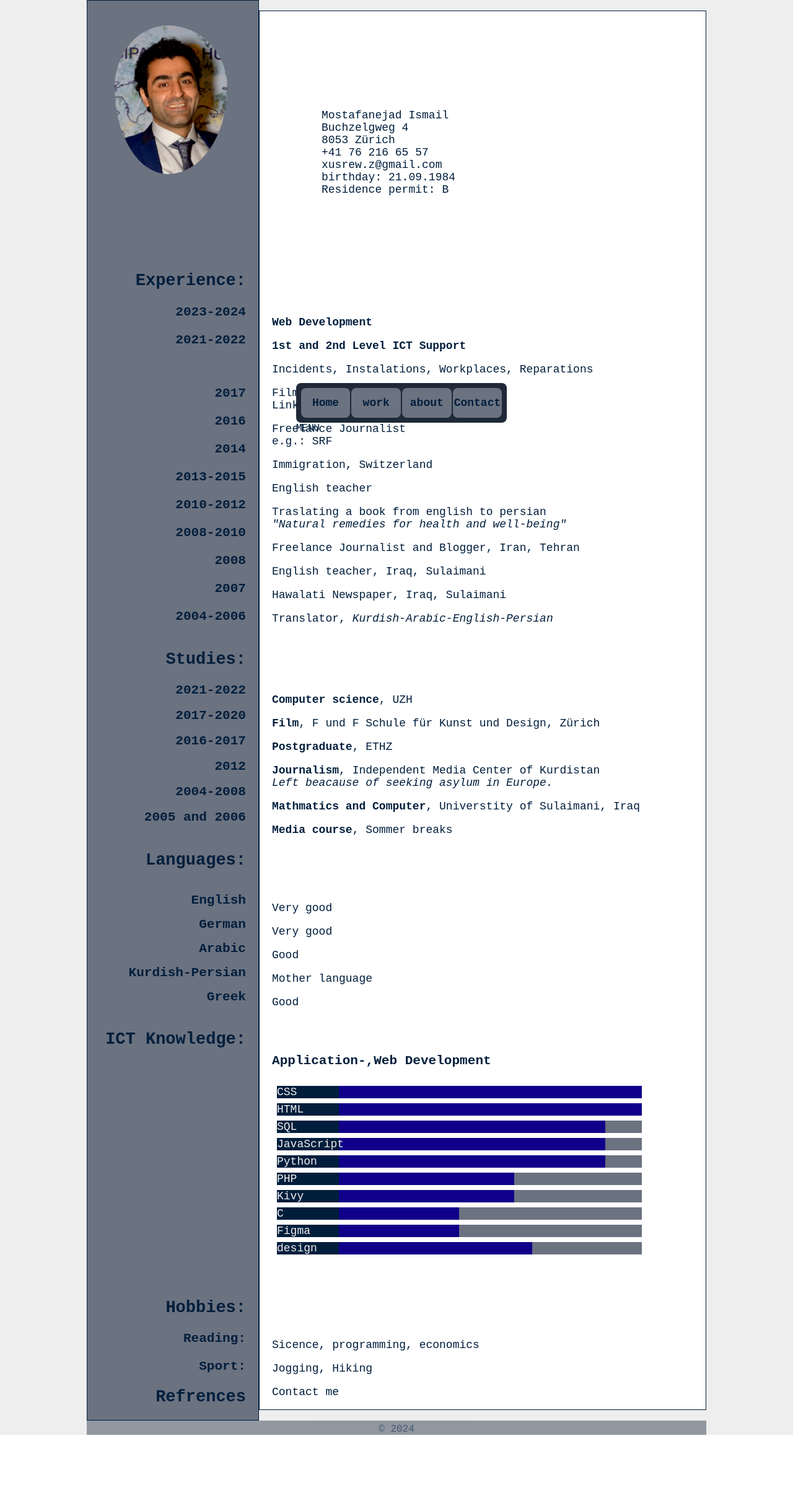
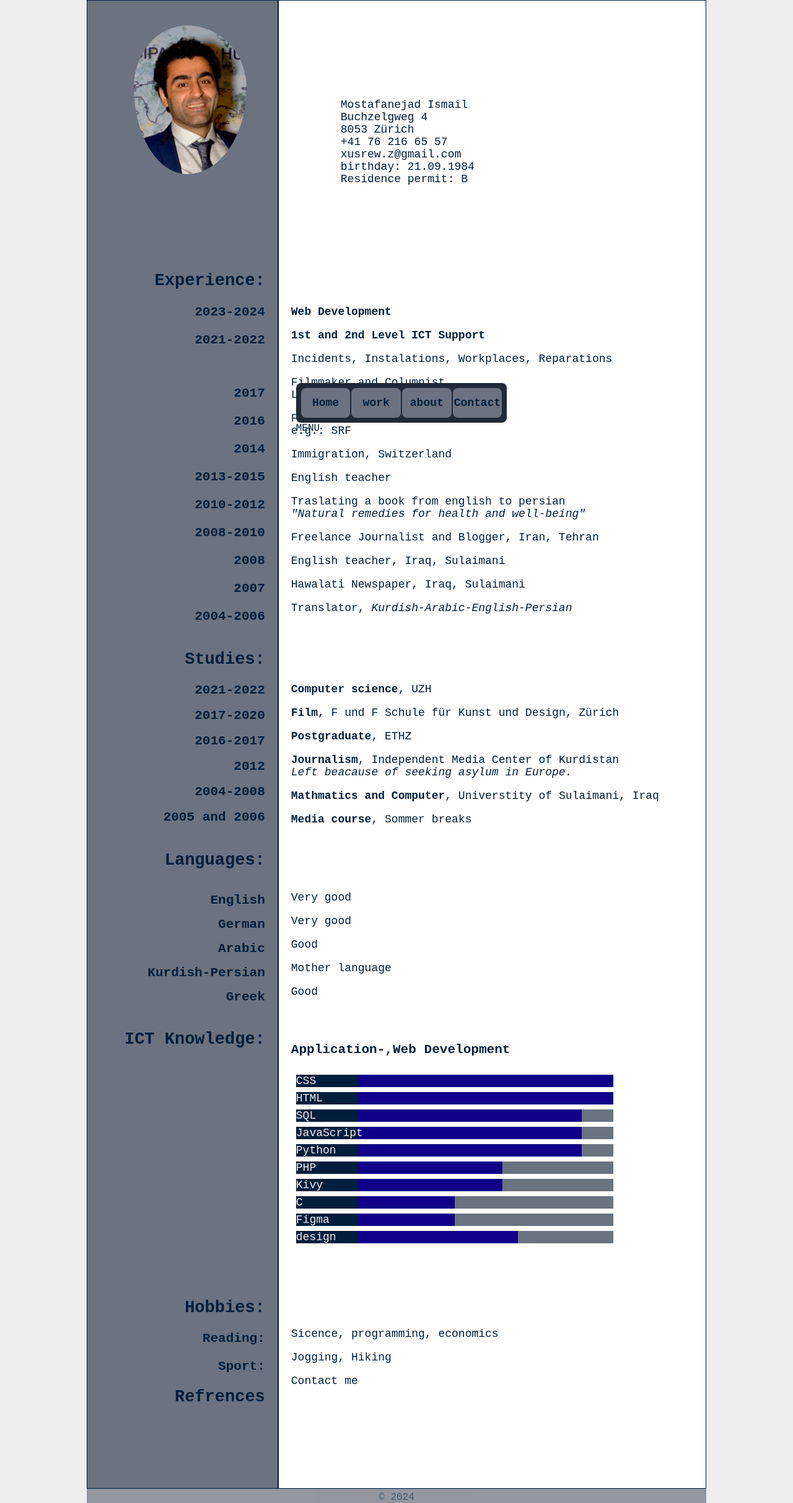
Before and after one commit to Ari-Ario/portfolio, a PHP site: page /www/public/cv/cv.php in a window 1280 px wide. Shown: the part 118-2543 px from the top of the page at 62% size. Before the commit the page ends 2433 px from the top, so only its background shows below. Run offline with PHP 8.4, Linux system fonts and the light colour scheme.

Commit message:
cv bars changed

```diff
--- a/www/public/cv/styles-cv.css
+++ b/www/public/cv/styles-cv.css
@@ -94,7 +94,7 @@
    padding: 0;
  }
  .column {
-   height: auto;
+   height: 2400px;
  }
 
 #aside {
@@ -186,7 +186,7 @@
    align-items: center;
    grid-template-rows: 10(1fr);
    gap: 1vh;
-   min-width: 60vw;
+   min-width: fit-content;
    height: fit-content;
    padding: 1vh;
    /* background-color: var(--greengrey); */
@@ -196,8 +196,7 @@
  .bar {
    display: block;
    text-align: left;
-   width: 46vw;
-
+   width: 40vw;
    min-width: 30vw;
    background-color: var(--bluegrey);
  }
@@ -238,7 +237,7 @@
       display: none;
     }
     .column {
-      height: auto;
+      height: 100%;
     }
    #content {
       max-width: auto;
```
